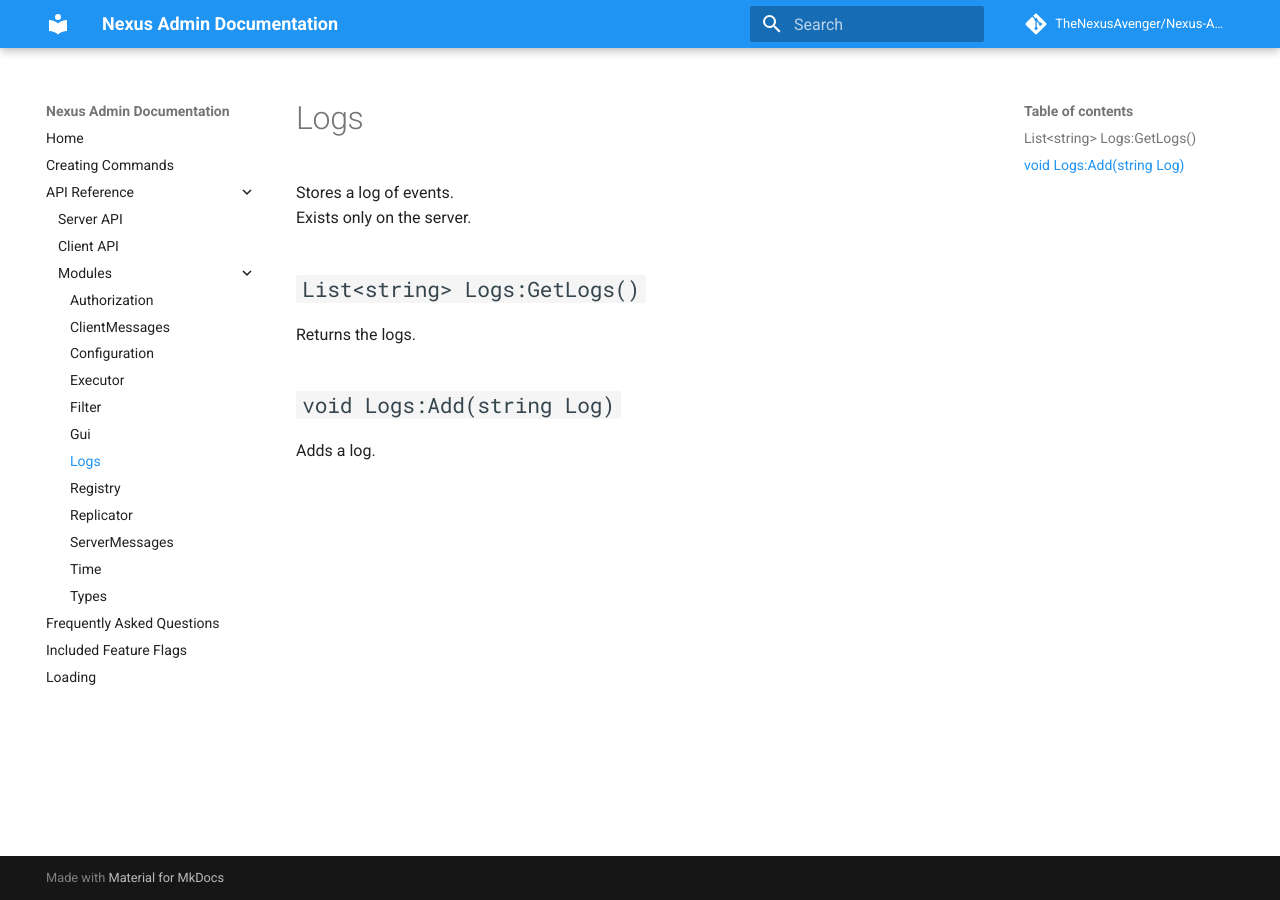
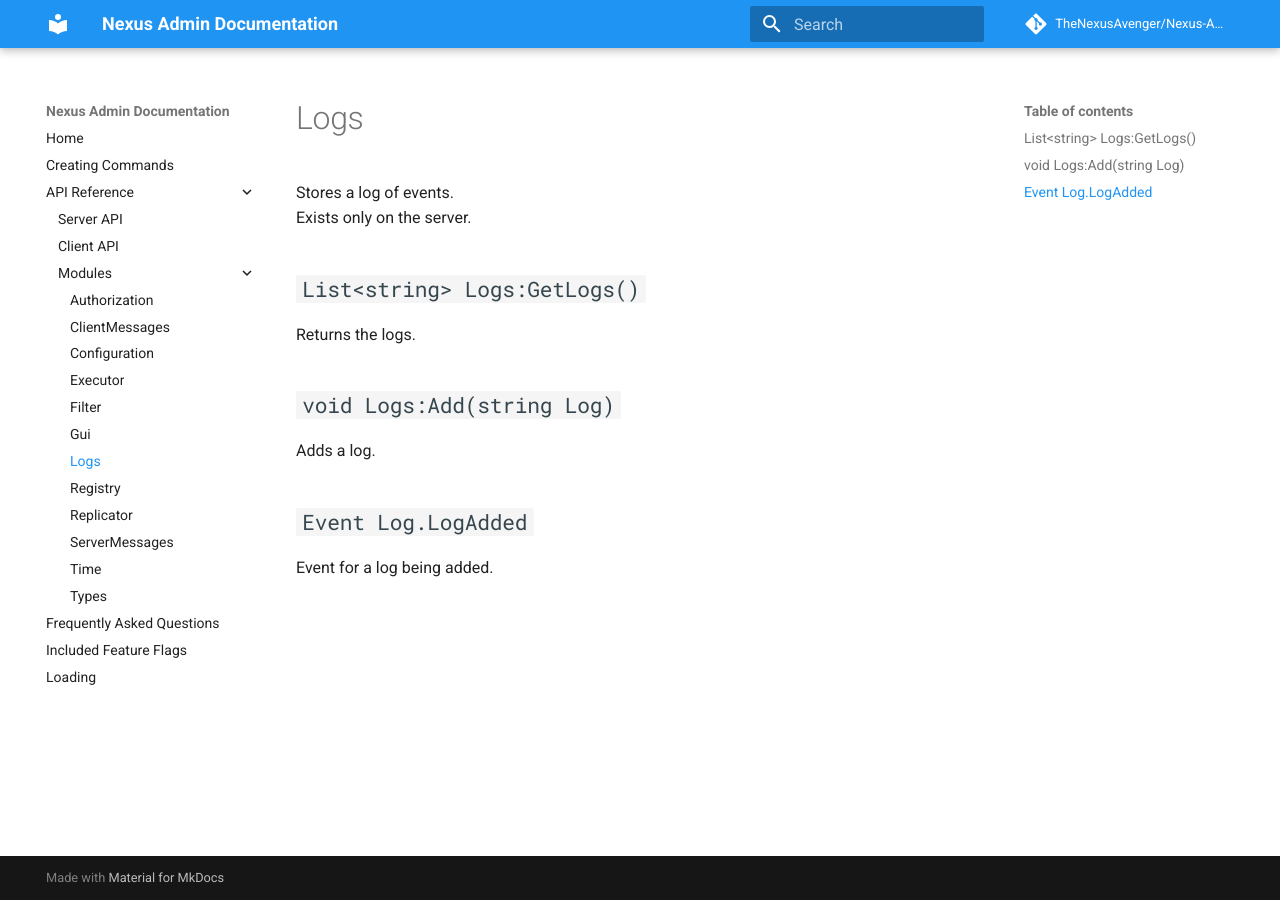
Before and after one commit to TheNexusAvenger/Nexus-Admin, an MkDocs documentation site: the page built from docs/api-reference/modules/logs.md, in a window 1280 px wide. Built offline with MkDocs 1.6.1 and Material for MkDocs 9.7.7, drawn with Linux system fonts in a browser that asks for light colours; comment, search, counter and statistics services are not loaded.

Commit message:
Add log added event.

```diff
--- a/docs/api-reference/modules/logs.md
+++ b/docs/api-reference/modules/logs.md
@@ -7,3 +7,6 @@ Returns the logs.
 
 ## `void Logs:Add(string Log)`
 Adds a log.
+
+## `Event Log.LogAdded`
+Event for a log being added.
```
Also changed, not shown: 2 other files.
